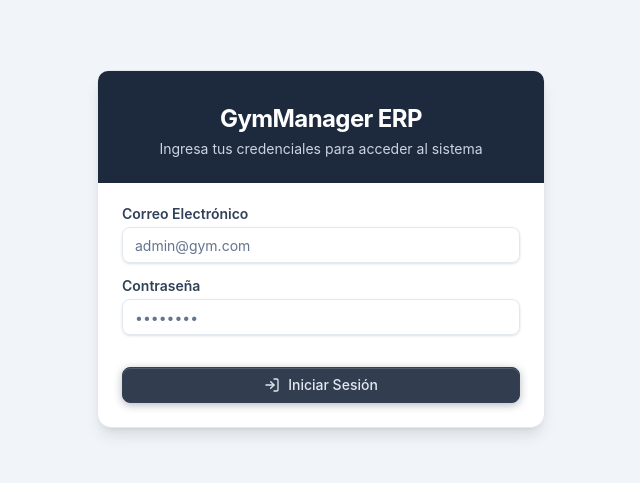
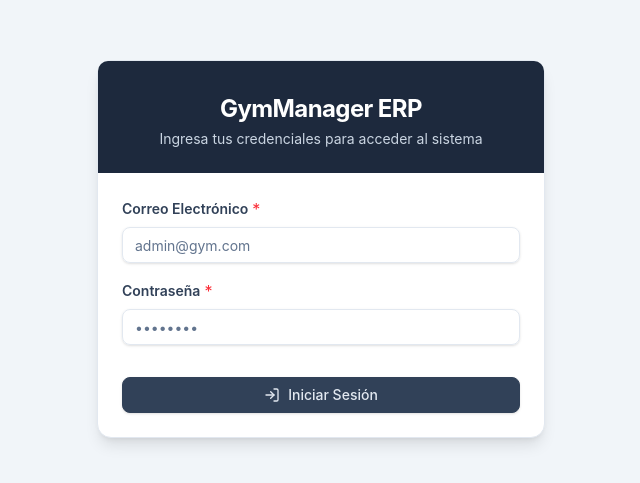
Before and after one commit to SerchPer11/SW_GYM, a React (Vite) app in the folder frontend/: page /login in a window 1280 px wide. Shown: the part 151-634 px from the top of the page, without its empty margins (319-959 px from the left). Built offline with nearby package versions, Linux system fonts and the light colour scheme.

Commit message:
styless(general): change styless

```diff
--- a/frontend/src/components/common/ConfirmDialog.jsx
+++ b/frontend/src/components/common/ConfirmDialog.jsx
@@ -8,8 +8,10 @@ import {
   AlertDialogHeader,
   AlertDialogTitle,
 } from "@/components/ui/alert-dialog";
+import { Check, Loader2, X } from "lucide-react";
 
 export default function ConfirmDialog({
+  isLoading,
   isOpen,
   onClose,
   onConfirm,
@@ -27,9 +29,18 @@ export default function ConfirmDialog({
           <AlertDialogDescription>{description}</AlertDialogDescription>
         </AlertDialogHeader>
         <AlertDialogFooter>
-          <AlertDialogCancel onClick={onClose}
-          className="bg-slate-100 hover:bg-slate-200 text-slate-700"
-          >{cancelText}</AlertDialogCancel>
+          <AlertDialogCancel
+            onClick={onClose}
+            className="bg-slate-100 hover:bg-slate-200 text-slate-700"
+            disabled={isLoading}
+          >
+            {isLoading ? (
+              <Loader2 className="h-4 w-4 animate-spin" />
+            ) : (
+              <X className="h-4 w-4" />
+            )}
+            {isLoading ? "Procesando..." : cancelText}
+          </AlertDialogCancel>
           <AlertDialogAction
             onClick={(e) => {
               e.preventDefault();
@@ -37,11 +48,17 @@ export default function ConfirmDialog({
             }}
             className={
               variant === "destructive"
-                ? "bg-rose-600 hover:bg-rose-700 text-white"
+                ? "bg-rose-600 hover:bg-rose-700 text-white border-rose-700"
                 : "bg-slate-900 hover:bg-slate-800 text-white"
             }
+            disabled={isLoading}
           >
-            {confirmText}
+            {isLoading ? (
+              <Loader2 className="h-4 w-4 animate-spin" />
+            ) : (
+              <Check className="h-4 w-4" />
+            )}
+            {isLoading ? "Procesando..." : confirmText}
           </AlertDialogAction>
         </AlertDialogFooter>
       </AlertDialogContent>
--- a/frontend/src/components/common/CustomButton.jsx
+++ b/frontend/src/components/common/CustomButton.jsx
@@ -6,14 +6,15 @@ export default function CustomButton({
   icon: Icon,
   variant = "default",
   isLoading = false,
+  disabled = false,
   className = "",
   ...props
 }) {
   return (
     <Button
       variant={variant}
-      disabled={isLoading}
-      className={`gap-2 ${className}`}
+      disabled={isLoading || disabled}
+      className={`gap-2 ${className} ${isLoading ? "cursor-wait" : ""}`}
       {...props}
     >
       {isLoading ? (
@@ -21,7 +22,7 @@ export default function CustomButton({
       ) : (
         Icon && <Icon className="h-4 w-4" />
       )}
-      {children}
+      {isLoading ? "Procesando..." : children}
     </Button>
   )
 }
--- a/frontend/src/components/common/FilterBar.jsx
+++ b/frontend/src/components/common/FilterBar.jsx
@@ -19,10 +19,9 @@ export default function FilterBar({
   hasIsActive = false,
 }) {
   return (
-    <CardBox className="mb-6 p-3" variant="pressed">
-      <div className="flex flex-col sm:flex-row items-center justify-between gap-4">
-        <div className="flex items-center gap-3 w-full sm:w-auto">
-          <span className="text-sm font-medium text-slate-500 hidden sm:inline-block">
+      <div className="flex flex-col sm:flex-row items-center justify-between gap-4 mb-4 p-4">
+        <div className="flex items-center gap-3 w-full sm:w-auto sm:flex-row flex-col">
+          <span className="text-sm font-medium text-slate-500 sm:inline-block">
             Mostrar
           </span>
           <Select
@@ -77,6 +76,5 @@ export default function FilterBar({
           )}
         </div>
       </div>
-    </CardBox>
   );
 }
--- a/frontend/src/components/common/FormInput.jsx
+++ b/frontend/src/components/common/FormInput.jsx
@@ -1,16 +1,17 @@
-import { Input } from "@/components/ui/input"
-import { Label } from "@/components/ui/label"
-import { Textarea } from "@/components/ui/textarea"
+import { Input } from "@/components/ui/input";
+import { Label } from "@/components/ui/label";
+import { Textarea } from "@/components/ui/textarea";
 import {
   Select,
   SelectContent,
   SelectItem,
   SelectTrigger,
   SelectValue,
-} from "@/components/ui/select"
+} from "@/components/ui/select";
 
 export default function FormInput({
   label,
+  required = false,
   error,
   name,
   type = "text",
@@ -18,23 +19,28 @@ export default function FormInput({
   placeholder,
   ...props
 }) {
-  const errorClass = error ? "border-red-500 focus-visible:ring-red-500" : "border-slate-200";
+  const errorClass = error
+    ? "border-red-500 focus-visible:ring-red-500"
+    : "border-slate-200";
 
   // Renderizar según el tipo
   const renderInput = () => {
     switch (type) {
       case "select":
         return (
-          <Select name={name} defaultValue={props.defaultValue} onValueChange={props.onChange}>
+          <Select
+            name={name}
+            defaultValue={props.defaultValue}
+            onValueChange={props.onChange}
+          >
             <SelectTrigger className={errorClass}>
-              <SelectValue placeholder={placeholder || "Selecciona una opción"} />
+              <SelectValue
+                placeholder={placeholder || "Selecciona una opción"}
+              />
             </SelectTrigger>
             <SelectContent>
               {options.map((option) => (
-                <SelectItem
-                  key={option.value}
-                  value={option.value?.toString()}
-                >
+                <SelectItem key={option.value} value={option.value?.toString()}>
                   {option.label}
                 </SelectItem>
               ))}
@@ -81,13 +87,18 @@ export default function FormInput({
 
   return (
     <div className="grid w-full items-center gap-1.5 mb-4 text-left">
-      {label && (
-        <Label htmlFor={name} className="text-slate-700 font-semibold">
-          {label}
-        </Label>
+      <div className="flex items-center gap-1">
+        {label && (
+          <Label htmlFor={name} className="text-slate-700 font-semibold">
+            {label}
+          </Label>
+        )}
+        {required && <span className="text-red-500">*</span>}
+      </div>
+      {renderInput()}
+      {error && (
+        <p className="text-xs font-medium text-red-500 mt-1">{error}</p>
       )}
-      {renderInput()}
-      {error && <p className="text-xs font-medium text-red-500 mt-1">{error}</p>}
     </div>
   );
 }
--- a/frontend/src/components/common/Pagination.jsx
+++ b/frontend/src/components/common/Pagination.jsx
@@ -31,7 +31,7 @@ export default function Pagination({ page, setPage, meta, isLoading }) {
   const { current_page, last_page, total, from, to } = meta;
 
   return (
-    <div className="flex items-center justify-between px-4 py-2 border-t-2 border-slate-200/70 bg-transparent mt-2">
+    <div className="flex items-center justify-between px-4 py-2 border-t-2 border-slate-200/70 bg-transparent mt-2 sm:flex-row flex-col gap-2">
       <div className="flex-1 text-sm text-slate-500">
         Mostrando del{" "}
         <span className="font-semibold text-slate-700">{from || 0}</span> al{" "}
--- a/frontend/src/components/ui/button.jsx
+++ b/frontend/src/components/ui/button.jsx
@@ -10,10 +10,10 @@ const buttonVariants = cva(
     variants: {
       variant: {
         default:
-          "bg-slate-800/90 text-slate-200 border border-slate-700 shadow-[0_2px_8px_rgba(15,23,42,0.3),inset_0_1px_0_rgba(255,255,255,0.15)] hover:bg-slate-800/80 hover:shadow-[0_4px_12px_rgba(15,23,42,0.4),inset_0_1px_0_rgba(255,255,255,0.2)] active:shadow-[inset_0_2px_4px_rgba(0,0,0,0.4)]",
+          "bg-slate-700 text-slate-200 border border-slate-700 shadow-sm hover:bg-slate-700/80 hover:shadow-md active:shadow-md",
 
         destructive:
-          "bg-rose-600 text-white border border-rose-700 shadow-[0_2px_8px_rgba(225,29,72,0.3),inset_0_1px_0_rgba(255,255,255,0.2)] hover:bg-rose-500 hover:shadow-[0_4px_12px_rgba(225,29,72,0.4),inset_0_1px_0_rgba(255,255,255,0.3)] active:shadow-[inset_0_2px_4px_rgba(0,0,0,0.4)]",
+          "bg-rose-600 text-white border border-rose-700 shadow-sm hover:bg-rose-500 hover:shadow-md active:shadow-md",
 
         outline:
           "border border-slate-200 bg-white text-slate-600 shadow-sm hover:bg-slate-50 hover:text-slate-900 hover:border-slate-300 active:shadow-[inset_0_2px_4px_rgba(0,0,0,0.05)]",
@@ -28,7 +28,7 @@ const buttonVariants = cva(
         default: "h-9 px-4 py-2",
         sm: "h-8 rounded-md px-3 text-xs",
         lg: "h-10 rounded-md px-8",
-        icon: "h-9 w-9",
+        icon: "h-8 w-8",
       },
     },
     defaultVariants: {
--- a/frontend/src/pages/Client/ClientForm.jsx
+++ b/frontend/src/pages/Client/ClientForm.jsx
@@ -100,6 +100,7 @@ export default function ClientForm({ client, onSuccess, trigger }) {
                 { value: "female", label: "Femenino" },
                 { value: "other", label: "Otro" }
               ]}
+              required
             />
           </div>
 
@@ -111,6 +112,7 @@ export default function ClientForm({ client, onSuccess, trigger }) {
               defaultValue={client?.inscription_date?.raw || new Date().toISOString().split("T")[0]}
               error={errors.inscription_date?.[0]}
               disabled={isEditMode}
+              required
             />
             <FormInput
               label="Vencimiento"
@@ -118,6 +120,7 @@ export default function ClientForm({ client, onSuccess, trigger }) {
               type="date"
               defaultValue={client?.expiration_date?.raw}
               error={errors.expiration_date?.[0]}
+              disabled={!isEditMode}
             />
           </div>
           </CardBox>
```
Also changed, not shown: frontend/src/components/Layout/AppSidebar.jsx (+5 -5 lines), frontend/src/pages/Client/ClientsList.jsx (+3 -10 lines).
